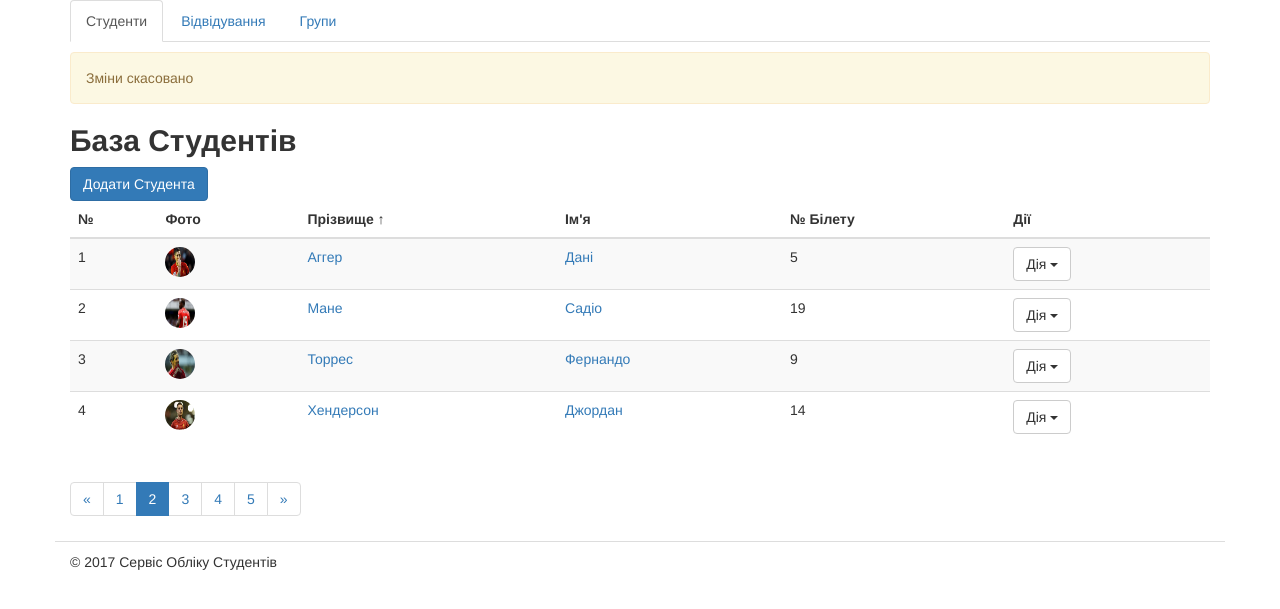
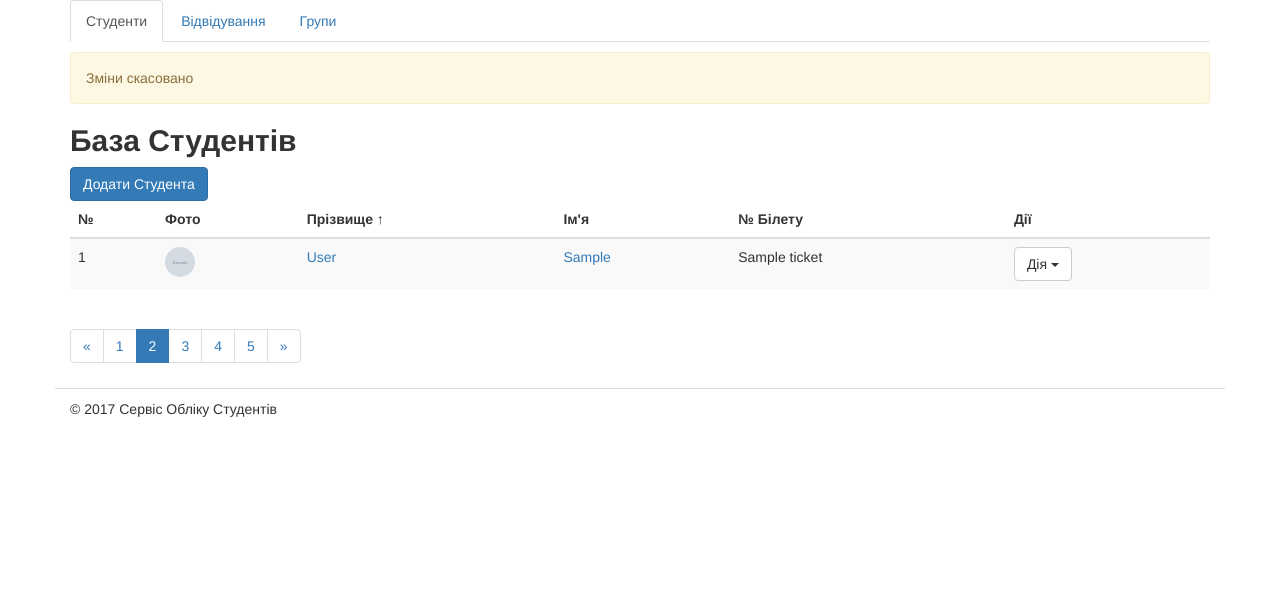
Before and after one commit to EmilSyvnii/StudentsDB, a Django app: template students/templates/students/students_list.html in a window 1280 px wide. Shown: the part 70-679 px from the top of the page. Run offline with Django 3.2, Linux system fonts and the light colour scheme; the template is opened without the code that fills it: most values are stand-ins (such as "Sample title", 1, 10 or a date in 2020); grey boxes marked "Sample" are stand-in pictures; some libraries are stand-ins or nearby versions.

Commit message:
Edit students_list

```diff
--- a/students/templates/students/students_list.html
+++ b/students/templates/students/students_list.html
@@ -1,3 +1,5 @@
+{% load static from staticfiles %}
+
 <!DOCTYPE html>
 <html lang="uk">
 
@@ -10,7 +12,7 @@
 
       <link rel="stylesheet"
             href="https://cdn.jsdelivr.net/bootstrap/3.3.0/css/bootstrap.min.css">
-      <link rel="stylesheet" href="./css/main.css">
+      <link rel="stylesheet" href="{% static 'css/main.css' %}">
 
   </head>
 
@@ -80,12 +82,13 @@
                         </tr>
                     </thead>
                     <tbody>
+                        {% for student in students %}
                         <tr>
-                            <td>1</td>
-                            <td><img height="30"  width="30" src="./img/Agger.jpg" class="img-circle"></td>
-                            <td><a title="Редагувати" href="{% url 'students_edit' 1 %}">Аггер</a></td>
-                            <td><a title="Редагувати" href="{% url 'students_edit' 1 %}">Дані</a></td>
-                            <td>5</td>
+                            <td>{{ forloop.counter }}</td>
+                            <td><img height="30"  width="30" src="{% static student.image %}" class="img-circle"></td>
+                            <td><a title="Редагувати" href="{% url 'students_edit' 1 %}">{{ student.last_name }}</a></td>
+                            <td><a title="Редагувати" href="{% url 'students_edit' 1 %}">{{ student.first_name }}</a></td>
+                            <td>{{ student.ticket }}</td>
                             <td>
                                 <div class="dropdown">
                                     <button class="btn btn-default dropdown-toggle"
@@ -94,97 +97,19 @@
                                     </button>
                                     <ul class="dropdown-menu" role="menu">
                                         <li role="presentation">
-                                            <a role="menuitem" tabindex="-1" href="/journal/1">Відвідування</a>
+                                            <a role="menuitem" tabindex="-1" href="{% url 'students_edit' student.id %}">Редагувати</a>
                                         </li>
                                         <li role="presentation">
-                                            <a role="menuitem" tabindex="-1" href="{% url 'students_edit' 1 %}">Редагувати</a>
+                                            <a role="menuitem" tabindex="-1" href="/journal/{{ student.id }}">Відвідування</a>
                                         </li>
                                         <li role="presentation">
-                                            <a role="menuitem" tabindex="-1" href="{% url 'students_delete' 1 %}">Видалити</a>
+                                            <a role="menuitem" tabindex="-1" href="{% url 'students_delete' student.id %}">Видалити</a>
                                         </li>
                                     </ul>
                                 </div>
                             </td>
                         </tr>
-                        <tr>
-                            <td>2</td>
-                            <td><img height="30"  width="30" src="./img/Sadio.jpeg" class="img-circle"></td>
-                            <td><a title="Редагувати" href="{% url 'students_edit' 2 %}">Мане</a></td>
-                            <td><a title="Редагувати" href="{% url 'students_edit' 2 %}">Садіо</a></td>
-                            <td>19</td>
-                            <td>
-                                <div class="dropdown">
-                                    <button class="btn btn-default dropdown-toggle"
-                                            type="button" data-toggle="dropdown">Дія
-                                        <span class="caret"></span>
-                                    </button>
-                                    <ul class="dropdown-menu" role="menu">
-                                        <li role="presentation">
-                                            <a role="menuitem" tabindex="-1" href="/journal/2">Відвідування</a>
-                                        </li>
-                                        <li role="presentation">
-                                            <a role="menuitem" tabindex="-1" href="{% url 'students_edit' 2 %}">Редагувати</a>
-                                        </li>
-                                        <li role="presentation">
-                                            <a role="menuitem" tabindex="-1" href="{% url 'students_delete' 2 %}">Видалити</a>
-                                        </li>
-                                    </ul>
-                                </div>
-                            </td>
-                        </tr>
-                        <tr>
-                            <td>3</td>
-                            <td><img height="30"  width="30" src="./img/Nando.jpg" class="img-circle"></td>
-                            <td><a title="Редагувати" href="{% url 'students_edit' 3 %}">Торрес</a></td>
-                            <td><a title="Редагувати" href="{% url 'students_edit' 3 %}">Фернандо</a></td>
-                            <td>9</td>
-                            <td>
-                                <div class="dropdown">
-                                    <button class="btn btn-default dropdown-toggle"
-                                            type="button" data-toggle="dropdown">Дія
-                                        <span class="caret"></span>
-                                    </button>
-                                    <ul class="dropdown-menu" role="menu">
-                                        <li role="presentation">
-                                            <a role="menuitem" tabindex="-1" href="/journal/3">Відвідування</a>
-                                        </li>
-                                        <li role="presentation">
-                                            <a role="menuitem" tabindex="-1" href="{% url 'students_edit' 3 %}">Редагувати</a>
-                                        </li>
-                                        <li role="presentation">
-                                            <a role="menuitem" tabindex="-1" href="{% url 'students_delete' 3 %}">Видалити</a>
-                                        </li>
-                                    </ul>
-                                </div>
-                            </td>
-                        </tr>
-                        <tr>
-                            <td>4</td>
-                            <td><img height="30"  width="30" src="./img/Hendo.jpg" class="img-circle"></td>
-                            <td><a title="Редагувати" href="{% url 'students_edit' 4 %}">Хендерсон</a></td>
-                            <td><a title="Редагувати" href="{% url 'students_edit' 4 %}">Джордан</a></td>
-                            <td>14</td>
-                            <td>
-                                <div class="dropdown">
-                                    <button class="btn btn-default dropdown-toggle"
-                                            type="button" data-toggle="dropdown">Дія
-                                        <span class="caret"></span>
-                                    </button>
-                                    <ul class="dropdown-menu" role="menu">
-                                        <li role="presentation">
-                                            <a role="menuitem" tabindex="-1" href="/journal/4">Відвідування</a>
-                                        </li>
-                                        <li role="presentation">
-                                            <a role="menuitem" tabindex="-1" href="{% url 'students_edit' 4 %}">Редагувати</a>
-                                        </li>
-                                        <li role="presentation">
-                                            <a role="menuitem" tabindex="-1" href="{% url 'students_delete' 4 %}">Видалити</a>
-                                        </li>
-                                    </ul>
-                                </div>
-                            </td>
-                        </tr>
-
+                        {% endfor %}
                     </tbody>
                 </table>
 
```
Also changed, not shown: students/views.py (+23 -1 lines).
